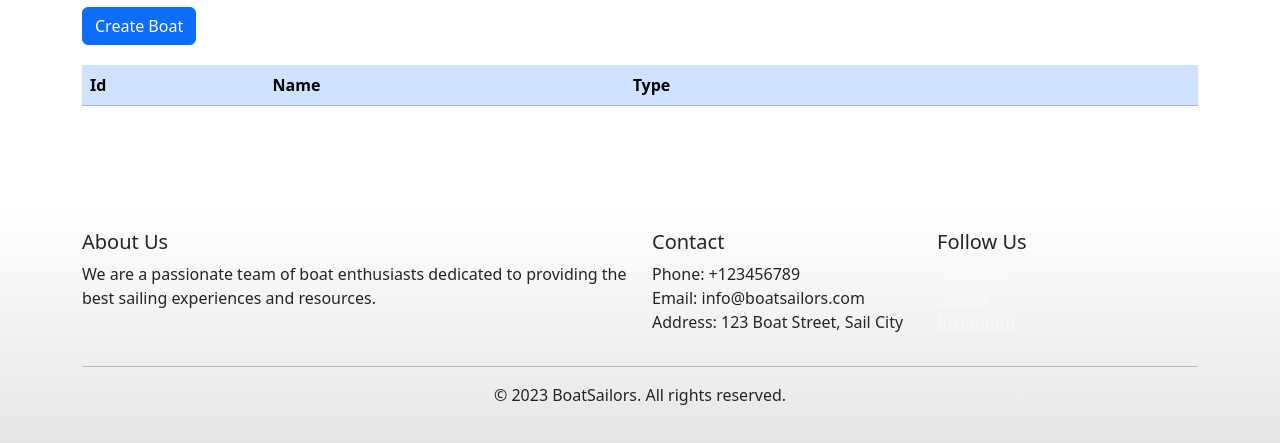
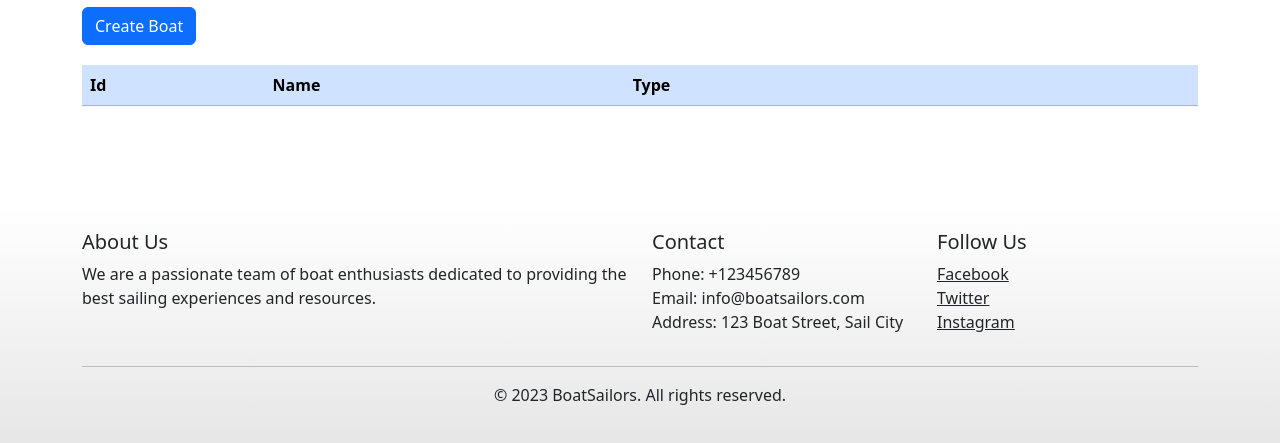
Before and after one commit to BJMNielsen/EksamenFrontendBenjamin, a website: page html/sailBoats.html in a window 1280 px wide. Shown: the part 427-870 px from the top of the page. Drawn offline with nearby package versions, Linux system fonts and the light colour scheme; no server answers.

Commit message:
Fjernet console logs

```diff
--- a/html/sailBoats.html
+++ b/html/sailBoats.html
@@ -175,9 +175,9 @@
             <div class="col-md-3">
                 <h5>Follow Us</h5>
                 <ul class="list-unstyled">
-                    <li><a href="#" class="text-light">Facebook</a></li>
-                    <li><a href="#" class="text-light">Twitter</a></li>
-                    <li><a href="#" class="text-light">Instagram</a></li>
+                    <li><a href="#" class="text-dark">Facebook</a></li>
+                    <li><a href="#" class="text-dark">Twitter</a></li>
+                    <li><a href="#" class="text-dark">Instagram</a></li>
                 </ul>
             </div>
         </div>
--- a/javascript/fetch.js
+++ b/javascript/fetch.js
@@ -17,14 +17,14 @@ function createRequest(method, entity) {
 // Dette er en metode, de andre metoder bruger til at hente enten noget Json eller et Error object
 async function fetchResponse(url, request) {
     let errorMessage;
-    console.log(`Will try to fetch a response from the URL: ${url} using the Request Object:`, request)
+    // console.log(`Will try to fetch a response from the URL: ${url} using the Request Object:`, request)
     try {
         // Vi fetcher et objekt
         let responseEntity = await fetch(url, request)
-        console.log(`It was a success reaching the URL: ${url} and we received the Response Entity:`, responseEntity)
+        // console.log(`It was a success reaching the URL: ${url} and we received the Response Entity:`, responseEntity)
         // Vi laver vores objekt om til Json
         let responseData = await responseEntity.json()
-        console.log(`It was possible to pull the following data and convert it to Json from the response the Data Object:`, responseData)
+        // console.log(`It was possible to pull the following data and convert it to Json from the response the Data Object:`, responseData)
 
         //Hvis response er ok, returner vi responsedataen.
         if (responseEntity.ok) {
--- a/javascript/sailRaces.js
+++ b/javascript/sailRaces.js
@@ -23,7 +23,7 @@ function fetchAlleSailRaces() {
 
 // Her fylder vi vores html tabel med SailRaces
 function fillRowsInTable(sailRace) {
-    console.log(sailRace)
+    //console.log(sailRace)
     const tableRow = document.createElement("tr");
     // Vi giver hver table row et unikt id som er SailRacesRow-"id". Dette skal bruges til at slette hver row senere.
     tableRow.id = `sailRaceRow-${sailRace.id}`
@@ -60,7 +60,7 @@ function fetchAllParticipantsInRace(event) {
     tblBodySailRaceModal.innerHTML = ''; // vi sletter lige alt i listen først
     fetchAny(`raceparticipations/race/` + raceIdFromParticipantButton, "GET", null).then(raceparticipations => {
         document.querySelector("#tblBodySailRaceModal").innerHTML = ""
-        console.log(raceparticipations)
+        //console.log(raceparticipations)
 
         // Vi fetcher participants og hvis det er en success .then:
         raceparticipations.forEach(raceParticipation => { // For hver sailboat i vores liste af sailboats gør vi følgende
@@ -74,7 +74,7 @@ function fetchAllParticipantsInRace(event) {
 
 // Vores MODAL til når vi trykker "Participants", dvs den der viser participants for et bestemt ræs
 function fillRowsInShowParticipantsModalTable(raceParticipation) {
-    console.log(raceParticipation)
+    //console.log(raceParticipation)
 
     const tableRow = document.createElement("tr");
     // Vi giver hver table row et unikt id som er SailRacesRow-"id". Dette skal bruges til at slette hver row senere.
```
Also changed, not shown: html/sailRaces.html (+3 -3 lines).
